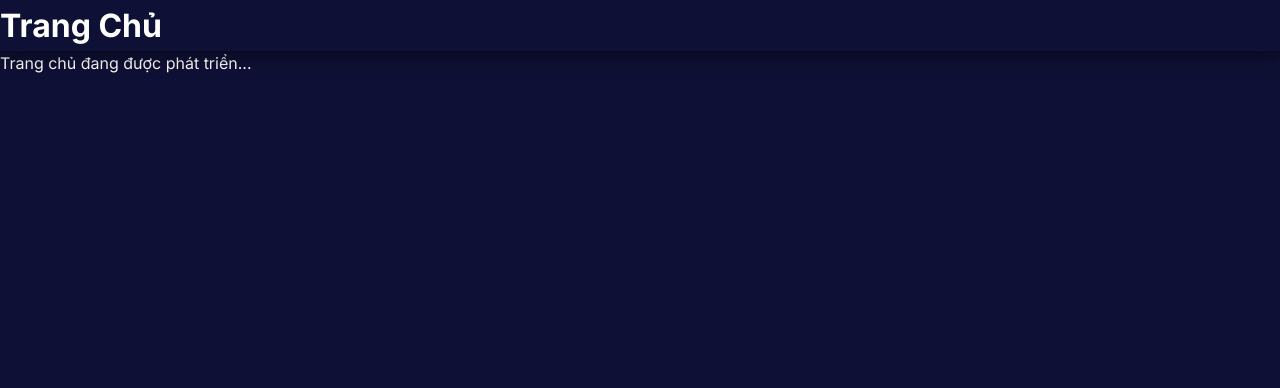
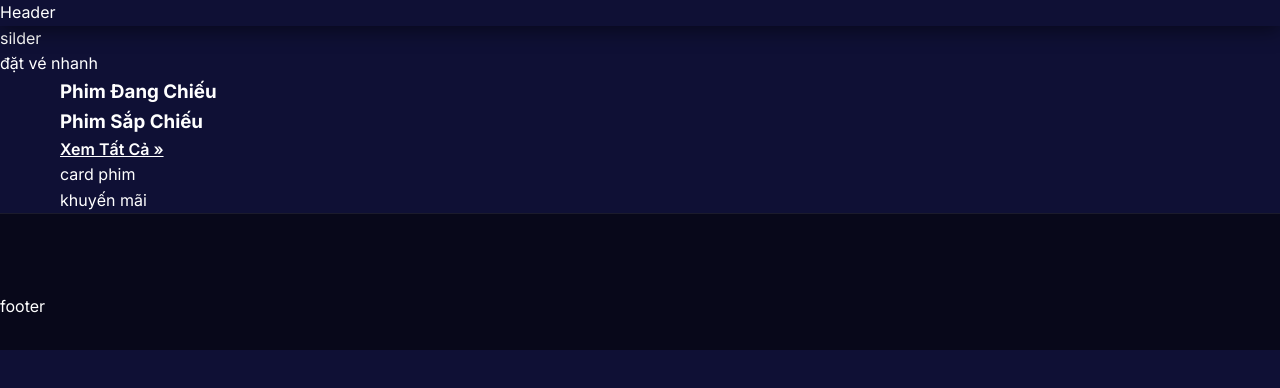
Before and after one commit to Drod110324/Webdatphim, a plain HTML site: page pages/HomePage/index.html in a window 1280 px wide. Drawn offline with Linux system fonts and the light colour scheme; files that its build step writes are made by us from their sources.

Commit message:
layout HomePage

```diff
--- a/pages/HomePage/index.html
+++ b/pages/HomePage/index.html
@@ -7,7 +7,37 @@
     <link rel="stylesheet" href="./HomePage/style.css">
 </head>
 <body>
-    <header><h1>Trang Chủ</h1></header>
-    <main><p>Trang chủ đang được phát triển...</p></main>
+    <header>
+        <span>Header</span>
+    </header>
+<div class="silder">
+    <span>silder</span>
+    </section>
+</div>
+    <div class="quick-booking-wrapper">
+        <span>đặt vé nhanh</span>
+    </div>
+    <main class="container section">
+        <div class="section-head">
+            <div class="filter-tabs">
+                <h3 class="active">Phim Đang Chiếu</h3>
+                <h3>Phim Sắp Chiếu</h3>
+            </div>
+            <a href="./pages/Movies/index.html" style="color: var(--c-primary); font-weight: 600;">Xem Tất Cả &raquo;</a>
+        </div>
+
+        <div class="movie-grid">
+            <div class="movie-card">
+                <span>card phim</span>
+            </div>
+        </div>
+    </main>
+    <section class="container section">
+        <span>khuyến mãi</span>
+    </section>
+    <footer>
+        <span>footer</span>
+    </footer>
+
 </body>
 </html>
```
